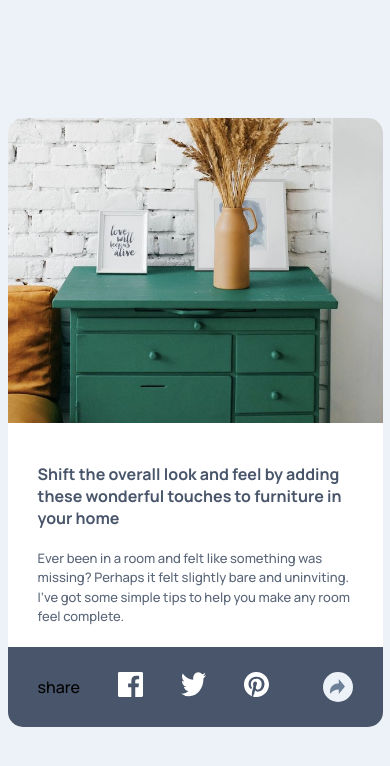
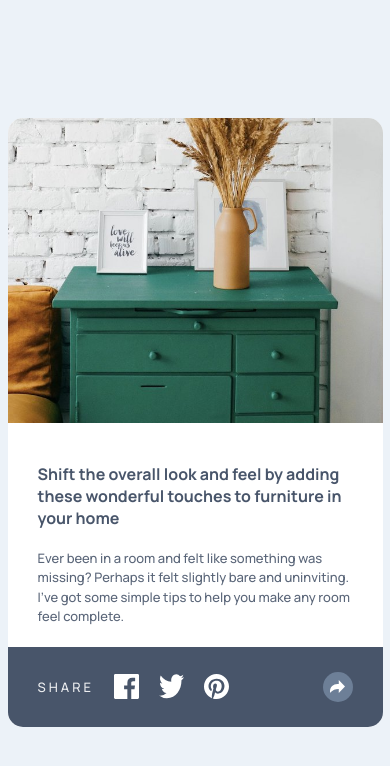
Before and after one commit to dzevad-cyber/frontmentor-preview-card, a website: page index.html in a window 390 px wide. Both pictures are taken after a click on the button 337 px from the left and 686 px from the top of the page. Drawn offline with Linux system fonts and the light colour scheme.

Commit message:
finished mobile design and mobile design with active states

```diff
--- a/index.html
+++ b/index.html
@@ -60,7 +60,7 @@
               <!-- on btn click share component
               =============================== -->
               <ul class="preview-card__share">
-                <li>share</li>
+                <li class="txt-uppercase color-txt">share</li>
                 <li>
                   <a href="#">
                     <img
@@ -95,12 +95,13 @@
               <!-- ### end on btn click share component -->
 
               <button class="preview-card__btn-share">
-                <img
-                  src="./images/icon-share.svg"
-                  alt="share icon"
-                  title="share"
-                  class="icon"
-                />
+                <svg xmlns="http://www.w3.org/2000/svg" width="15" height="13">
+                  <path
+                    class="icon-btn"
+                    fill="#6E8098"
+                    d="M15 6.495L8.766.014V3.88H7.441C3.33 3.88 0 7.039 0 10.936v2.049l.589-.612C2.59 10.294 5.422 9.11 8.39 9.11h.375v3.867L15 6.495z"
+                  />
+                </svg>
               </button>
             </article>
             <!-- ### end preview-card__creator -->
--- a/shareBtnAnimationMobile.js
+++ b/shareBtnAnimationMobile.js
@@ -1,6 +1,14 @@
 "use strict";
 const btnShare = document.querySelector('.preview-card__btn-share');
 const previewCardCreatorBox = document.querySelector('.preview-card__creator-box');
+const previewCardShare = document.querySelector('.preview-card__share');
+const previewCardCreatorWrapper = document.querySelector('.preview-card__creator-wrapper');
+const iconBtn = document.querySelector('.icon-btn');
+const previewCardBtnShare = document.querySelector('.preview-card__btn-share');
 btnShare.addEventListener('click', (e) => {
     previewCardCreatorBox.classList.toggle('preview-card__creator-box--onClick');
+    previewCardShare.classList.toggle('preview-card__share--onClick');
+    previewCardCreatorWrapper.classList.toggle('preview-card__creator-wrapper--onClick');
+    iconBtn.classList.toggle('icon-btn--onClick');
+    previewCardBtnShare.classList.toggle('preview-card__btn-share--onClick');
 });
--- a/style.css
+++ b/style.css
@@ -30,6 +30,7 @@
   /* colors */
   --bg-base: hsl(210, 46%, 95%);
   --bg-card: #fff;
+  --bg-btn-share: hsl(214, 17%, 51%);
 
   --color-text: hsl(217, 19%, 35%);
 }
@@ -112,9 +113,11 @@ img {
   border-radius: 100px;
   width: 30px;
   height: 30px;
+  transition: background-color 0.3s;
 }
 
-/* --- preview-card__creator styles --- */
+/* preview-card__creator styles
+-------------------------------*/
 .preview-card__creator {
   display: grid;
   grid-template-columns: 1fr min-content;
@@ -130,10 +133,8 @@ img {
   grid-auto-flow: column;
   grid-auto-columns: min-content max-content;
   column-gap: 20px;
-
-  opacity: 0;
-  visibility: none;
-  z-index: -1;
+  opacity: 1;
+  transition: opacity 0.3s;
 }
 
 .preview-card__creator-img {
@@ -146,9 +147,9 @@ img {
 .preview-card__creator-info {
   display: grid;
 }
-/* --- preview-card__creator styles END --- */
 
-/* --- preview-card__share styles --- */
+/* preview-card__share styles
+-----------------------------*/
 .preview-card__share {
   display: grid;
   grid-row: 1 / 2;
@@ -156,14 +157,15 @@ img {
   align-items: center;
 
   grid-auto-flow: column;
+  grid-auto-columns: min-content;
+  column-gap: 20px;
+  opacity: 0;
+  transition: opacity 0.3s;
 }
-/* --- preview-card__share styles END --- */
 
-/* --- on preview-card__btn-share clicked styles ---*/
-.preview-card__creator-box--onClick {
-  background-color: var(--color-text);
-}
-/* --- on preview-card__btn-share clicked styles END --- */
+.preview-card__share > li > a {
+  display: grid;
+} /* ------------------------ */
 
 .preview-card__about,
 .preview-card__date {
@@ -198,12 +200,53 @@ img {
   font-size: var(--fz-small);
 }
 
-.icon {
+.icon-btn {
   width: 15px;
   height: 15px;
+  transition: background-color 0.3s;
 }
 
 .icon-plus {
   width: 25px;
   height: 25px;
 }
+
+/* on preview-card__btn-share clicked styles
+------------------------------------------------*/
+.preview-card__creator-box--onClick {
+  background-color: var(--color-text);
+}
+
+.preview-card__share--onClick {
+  opacity: 1;
+  z-index: 1;
+}
+
+.preview-card__creator-wrapper--onClick {
+  opacity: 0;
+  z-index: -1;
+}
+
+.icon-btn--onClick {
+  fill: var(--bg-card);
+}
+
+.preview-card__btn-share--onClick {
+  background-color: var(--bg-btn-share);
+} /* ---------------------------------------------------- */
+
+/*
+------------------------------
+ UTILITY styles
+------------------------------
+*/
+.txt-uppercase {
+  text-transform: uppercase;
+}
+
+.color-txt {
+  color: var(--bg-card);
+  opacity: 0.9;
+  letter-spacing: 3px;
+  font-size: var(--fz-small);
+}
```
Also changed, not shown: shareBtnAnimationMobile.ts (+19 -0 lines).
